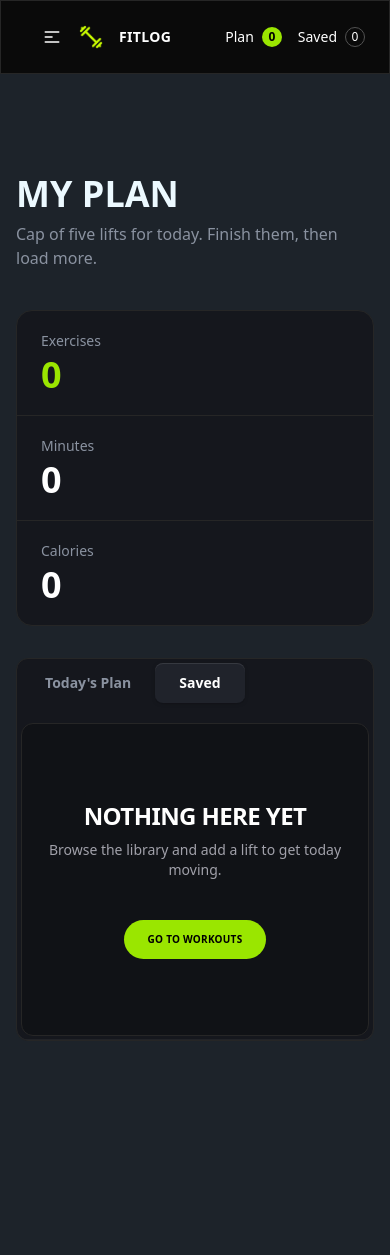
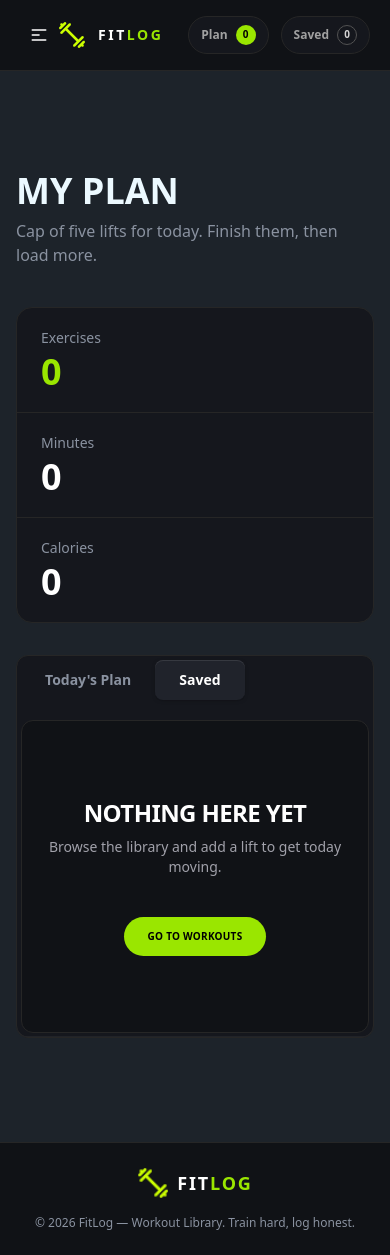
Before and after one commit to Likhon-25/FITLOG, a Next.js app: page /myPlan in a window 390 px wide. Before the commit the page ends 1081 px from the top, so only its background shows below. Built offline with nearby package versions, Linux system fonts and the light colour scheme.

Commit message:
Improve banner design and add react tostify

```diff
--- a/package.json
+++ b/package.json
@@ -12,7 +12,8 @@
     "next": "16.3.6",
     "react": "19.2.8",
     "react-dom": "19.2.8",
-    "react-icons": "^5.7.0"
+    "react-icons": "^5.7.0",
+    "react-toastify": "^11.1.0"
   },
   "devDependencies": {
     "@tailwindcss/postcss": "^4",
--- a/src/app/layout.tsx
+++ b/src/app/layout.tsx
@@ -3,6 +3,8 @@ import { Geist, Geist_Mono } from "next/font/google";
 import "./globals.css";
 import Navbar from "@/components/shared/Navbar";
 import GymProvider from "@/components/context/GymContext";
+import Footer from "@/components/shared/Footer";
+import { ToastContainer } from "react-toastify";
 
 const geistSans = Geist({
   variable: "--font-geist-sans",
@@ -30,6 +32,8 @@ export default function RootLayout({ children }: LayoutProps<"/">) {
         <GymProvider>
           <Navbar />
           {children}
+          <Footer />
+          <ToastContainer />
         </GymProvider>
       </body>
     </html>
--- a/src/components/gymDetails/SaveLeterButton.tsx
+++ b/src/components/gymDetails/SaveLeterButton.tsx
@@ -3,6 +3,7 @@
 import { useContext } from "react";
 import { GymContext } from "../context/GymContext";
 import { IGym } from "@/types/Gym.type";
+import { toast } from "react-toastify";
 
 const SaveLeterButton = ({ gData }: { gData: IGym }) => {
   const { saveLeter, setSaveLeter } = useContext(GymContext);
@@ -11,6 +12,7 @@ const SaveLeterButton = ({ gData }: { gData: IGym }) => {
     if (saveLeter.find((gym) => gym.id === gData.id)) return;
 
     setSaveLeter( [...saveLeter, gData]);
+    toast.success(`Save For Leter - ${gData.name}`)
   };
 
 
--- a/src/components/gymDetails/TodayPlanButton.tsx
+++ b/src/components/gymDetails/TodayPlanButton.tsx
@@ -3,14 +3,16 @@
 import { useContext } from "react";
 import { GymContext } from "../context/GymContext";
 import { IGym } from "@/types/Gym.type";
+import { toast } from "react-toastify";
 
-const TodayPlanButton = ({gData} : {gData: IGym}) => {
+const TodayPlanButton = ({ gData }: { gData: IGym }) => {
   const { todayPlan, setTodayPlan } = useContext(GymContext);
 
   const handleTodayBtn = () => {
     if (todayPlan.find((gym) => gym.id === gData.id)) return;
 
     setTodayPlan([...todayPlan, gData]);
+    toast.success(`Add Today Plan - ${gData.name}`);
   };
 
   return (
--- /dev/null
+++ b/src/components/shared/Footer.tsx
@@ -0,0 +1,31 @@
+import logo from "@/assets/logo.png";
+import Image from "next/image";
+
+const Footer = () => {
+  return (
+    <footer className="mt-16 border-t border-neutral-800 bg-[#101216] px-5 py-6">
+      <div className="container mx-auto flex flex-col items-center justify-between gap-4 md:flex-row">
+
+        <div className="flex items-center gap-2">
+          <Image
+            src={logo}
+            alt="FitLog logo"
+            width={34}
+            height={34}
+            className="h-8 w-8 object-contain"
+          />
+          <h2 className="text-lg font-extrabold tracking-widest text-white">
+            FIT<span className="text-lime-400">LOG</span>
+          </h2>
+        </div>
+
+        <p className="text-center text-xs text-[#8A92A0]">
+          © 2026 FitLog — Workout Library. Train hard, log honest.
+        </p>
+
+      </div>
+    </footer>
+  );
+};
+
+export default Footer;
--- a/src/components/shared/Navbar.tsx
+++ b/src/components/shared/Navbar.tsx
@@ -1,52 +1,117 @@
 "use client";
 
-import Link from 'next/link';
-import logo from "@/assets/logo.png"
-import Image from 'next/image';
+import Link from "next/link";
+import logo from "@/assets/logo.png";
+import Image from "next/image";
 import { useContext } from "react";
 import { GymContext } from "@/components/context/GymContext";
 
+const link = (
+  <>
+    <li>
+      <Link
+        href={"/"}
+        className="rounded-lg px-4 py-2 text-xs font-bold uppercase tracking-wide text-neutral-400 transition hover:bg-neutral-800 hover:text-white"
+      >
+        Workouts
+      </Link>
+    </li>
 
-const link = <>
-      <li><Link href={"/"} className="text-white/80 hover:text-white px-4 py-2">Workouts</Link></li>
-      <li><Link href={"/myPlan"} className="text-white/80 hover:text-white px-4 py-2">My Plan</Link></li>
+    <li>
+      <Link
+        href={"/myPlan"}
+        className="rounded-lg px-4 py-2 text-xs font-bold uppercase tracking-wide text-neutral-400 transition hover:bg-neutral-800 hover:text-white"
+      >
+        My Plan
+      </Link>
+    </li>
   </>
+);
 
 const Navbar = () => {
   const { todayPlan, saveLeter } = useContext(GymContext);
 
   return (
-        <div className="navbar bg-neutral-950 border border-neutral-800 px-6 py-4 container mx-auto">
+    <div className="navbar container mx-auto border-b border-neutral-800 bg-[#101216] px-5 py-4">
+      {/* Logo */}
       <div className="navbar-start">
         <div className="dropdown">
-      <div tabIndex={0} role="button" className="btn btn-ghost lg:hidden text-white">
-        <svg aria-label="Menu" xmlns="http://www.w3.org/2000/svg" className="h-5 w-5" fill="none" viewBox="0 0 24 24" stroke="currentColor"> <path strokeLinecap="round" strokeLinejoin="round" strokeWidth="2" d="M4 6h16M4 12h8m-8 6h16" /> </svg>
+          <div
+            tabIndex={0}
+            role="button"
+            className="btn btn-ghost btn-sm px-2 text-white hover:bg-neutral-800 lg:hidden"
+          >
+            <svg
+              aria-label="Menu"
+              xmlns="http://www.w3.org/2000/svg"
+              className="h-5 w-5"
+              fill="none"
+              viewBox="0 0 24 24"
+              stroke="currentColor"
+            >
+              <path
+                strokeLinecap="round"
+                strokeLinejoin="round"
+                strokeWidth="2"
+                d="M4 6h16M4 12h8m-8 6h16"
+              />
+            </svg>
           </div>
+
           <ul
             tabIndex={-1}
-        className="menu menu-sm dropdown-content bg-neutral-900 rounded-box z-1 mt-3 w-52 p-2 shadow">
+            className="menu menu-sm dropdown-content z-50 mt-3 w-52 rounded-xl border border-neutral-800 bg-[#15171d] p-2 shadow-2xl"
+          >
             {link}
           </ul>
         </div>
-    <div className='flex items-center gap-2'>
-        <Image src={logo} alt='Nav Logo' className="h-6 w-6"/>
-    <Link href={'/'} className="font-extrabold text-white px-2 py-0.5 text-sm tracking-wide">FITLOG</Link>
+
+        <div className="flex items-center gap-2">
+          <Image
+            src={logo}
+            alt="Nav Logo"
+            className="h-7 w-7 object-contain"
+          />
+
+          <Link
+            href={"/"}
+            className="px-1 text-sm font-extrabold tracking-[0.18em] text-white"
+          >
+            FIT<span className="text-lime-400">LOG</span>
+          </Link>
         </div>
       </div>
+
+      {/* Desktop Navigation */}
       <div className="navbar-center hidden lg:flex">
-    <ul className="menu menu-horizontal px-1 gap-1">
+        <ul className="menu menu-horizontal items-center gap-1 px-1">
           {link}
         </ul>
       </div>
-  <div className="navbar-end gap-4 text-white text-sm">
-    <div className="flex items-center gap-2">
-        <span>Plan</span>
-      <Link href={"/myPlan"} className="bg-lime-400 text-black rounded-full w-5 h-5 flex items-center justify-center text-xs font-bold">{todayPlan.length}</Link>
-    </div>
-    <div className="flex items-center gap-2">
-        <span>Saved</span>
-      <Link href={"/myPlan"} className="border border-neutral-600 rounded-full w-5 h-5 flex items-center justify-center text-xs">{saveLeter.length}</Link>
-    </div>
+
+      {/* Plan / Saved */}
+      <div className="navbar-end gap-3 text-xs">
+        <Link
+          href={"/myPlan"}
+          className="flex items-center gap-2 rounded-full border border-neutral-800 bg-[#15171d] px-3 py-2 transition hover:border-neutral-700"
+        >
+          <span className="font-semibold text-neutral-400">Plan</span>
+
+          <span className="flex h-5 min-w-5 items-center justify-center rounded-full bg-lime-400 px-1 text-[10px] font-extrabold text-black">
+            {todayPlan.length}
+          </span>
+        </Link>
+
+        <Link
+          href={"/myPlan"}
+          className="flex items-center gap-2 rounded-full border border-neutral-800 bg-[#15171d] px-3 py-2 transition hover:border-neutral-700"
+        >
+          <span className="font-semibold text-neutral-400">Saved</span>
+
+          <span className="flex h-5 min-w-5 items-center justify-center rounded-full border border-neutral-600 px-1 text-[10px] font-bold text-neutral-300">
+            {saveLeter.length}
+          </span>
+        </Link>
       </div>
     </div>
   );
--- a/src/components/shared/PlanBooks.tsx
+++ b/src/components/shared/PlanBooks.tsx
@@ -7,6 +7,7 @@ import { CiStopwatch } from "react-icons/ci";
 import { FaFire, FaRegStar } from "react-icons/fa";
 import { IoCheckmark } from "react-icons/io5";
 import { MdDeleteForever } from "react-icons/md";
+import { toast } from "react-toastify";
 
 interface IPlanBooks {
   plan: IGym;
@@ -17,6 +18,7 @@ const PlanBooks = ({ plan }: IPlanBooks) => {
 
   const handleDelete = () => {
     setTodayPlan(todayPlan.filter((item) => item.id !== plan.id));
+    toast.error(`Remove Today Plan - ${plan.name}`)
   };
 
   return (
--- a/src/components/shared/SaveBooks.tsx
+++ b/src/components/shared/SaveBooks.tsx
@@ -6,6 +6,7 @@ import { GymContext } from "@/components/context/GymContext";
 import { CiStopwatch } from "react-icons/ci";
 import { FaFire, FaRegStar } from "react-icons/fa";
 import { MdDeleteForever } from "react-icons/md";
+import { toast } from "react-toastify";
 
 interface ILaterBooks {
   later: IGym;
@@ -16,6 +17,7 @@ const SaveBooks = ({later} : ILaterBooks) => {
 
     const handleDelete = () => {
       setSaveLeter(saveLeter.filter((item) => item.id !== later.id));
+      toast.error(`Remove Save books - ${later.name}`)
     };
 
     return (
```
Also changed, not shown: src/components/homepage/Banner.tsx (+14 -12 lines), 1 other file (tests, documents, lock files or other folders). Lines whose indentation alone changed are shown as unchanged.
